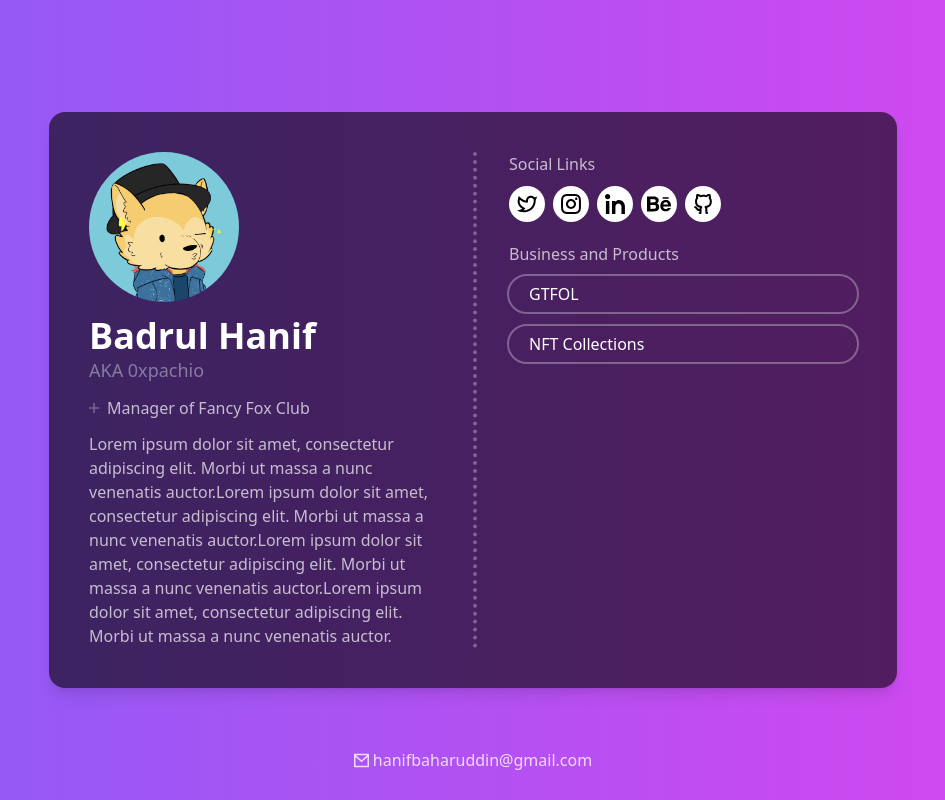
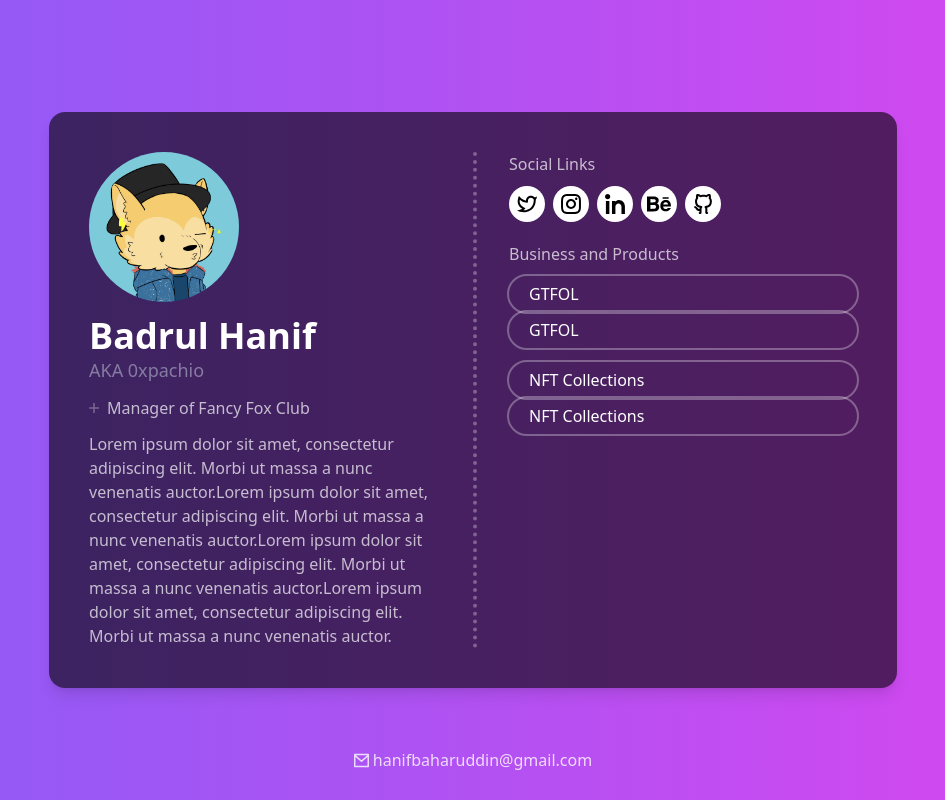
Before and after one commit to badrulhanif/my-portfolio, a Next.js app: page / in a window 1280 px wide. Shown: the whole page, without its empty margins (167-1112 px from the left). Built offline with nearby package versions, Linux system fonts and the light colour scheme.

Commit message:
fixed error

```diff
--- a/components/business-and-portfolio.js
+++ b/components/business-and-portfolio.js
@@ -40,11 +40,34 @@ function BusinessAndPortfolio() {
     <div className="grid gap-3.5 mt-2.5">
       {data.map((data) => {
         return (
-          <BusinessItems
-            key={data.id}
-            title={data.question}
-            children={[data.answer]}
-          ></BusinessItems>
+          <div>
+            <BusinessItems key={data.id} title={data.question}>
+              Unfortunately, it is still on localhost at the moment. Refer to my
+              repo above for more open-source projects.
+            </BusinessItems>
+            <BusinessItems key={data.id} title={data.question}>
+              <ul>
+                <li className="hover:text-pink-400">
+                  <a
+                    href="https://app.pentas.io/user/fancyfoxclub"
+                    target="_blank"
+                    rel="noreferrer"
+                  >
+                    Fancy Fox Club
+                  </a>
+                </li>
+                <li className="hover:text-pink-400">
+                  <a
+                    href="https://app.pentas.io/user/0xpachio"
+                    target="_blank"
+                    rel="noreferrer"
+                  >
+                    Pentas
+                  </a>
+                </li>
+              </ul>
+            </BusinessItems>
+          </div>
         );
       })}
     </div>
```
